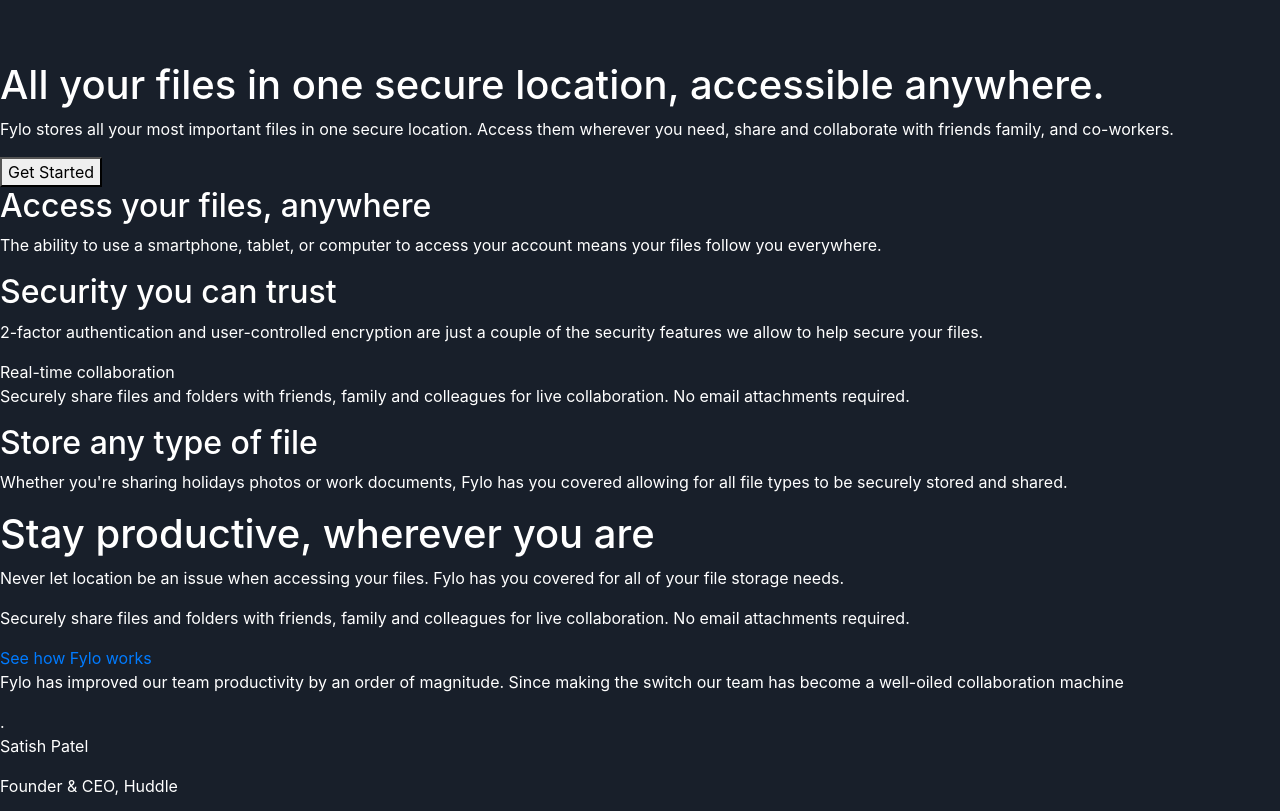
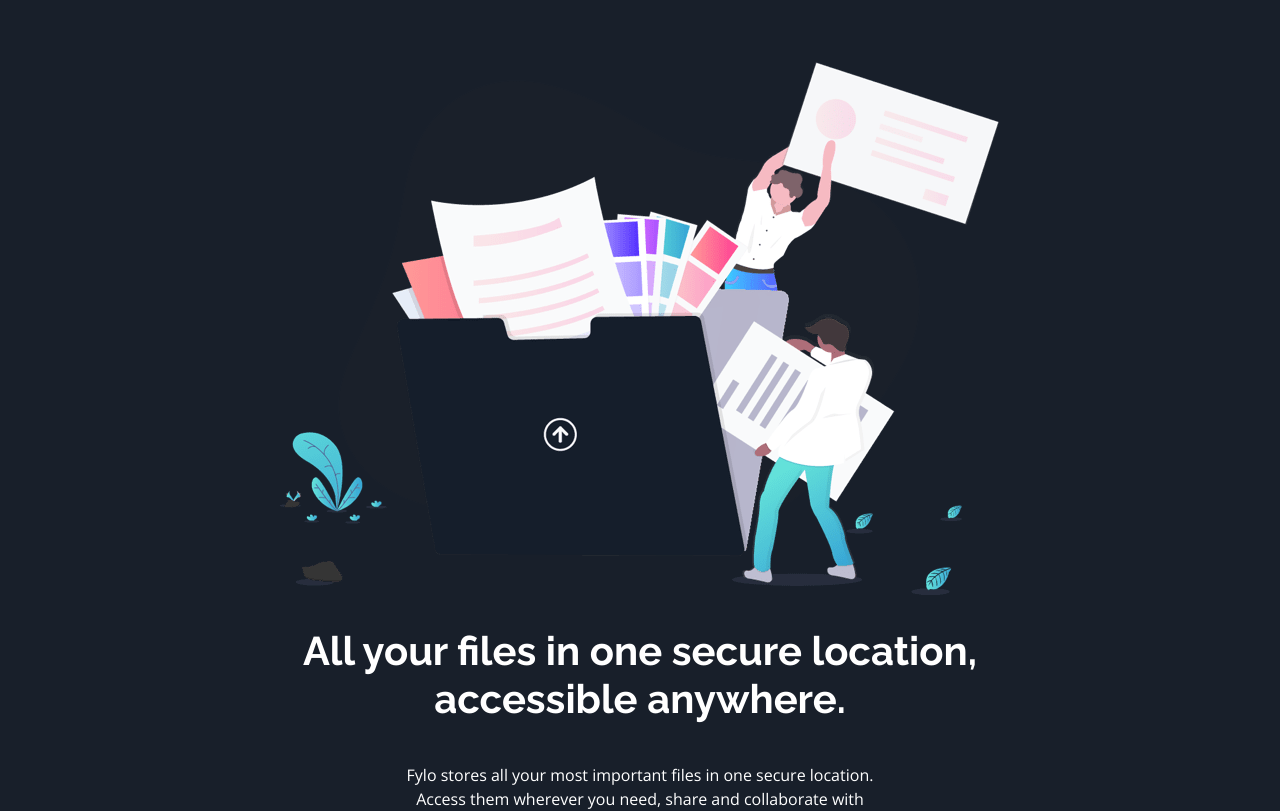
Before and after one commit to andre-lfa/Fylo-Landing-Page, a plain HTML site: page index.html in a window 1280 px wide. Shown: the part 129-940 px from the top of the page. Drawn offline with nearby package versions, Linux system fonts and the light colour scheme.

Commit message:
Style introduction section

```diff
--- a/css/styles.css
+++ b/css/styles.css
@@ -1,6 +1,12 @@
 body{
   background-color: hsl(218, 28%, 13%);
   color: white;
+  font-family: 'Open Sans', sans-serif;
+}
+
+h1{
+  font-family: 'Raleway', sans-serif;
+  font-weight: 700;
 }
 
 /* Navigation Bar */
@@ -14,3 +20,30 @@ body{
   color: white;
   font-family: 'Raleway', sans-serif;
 }
+
+/* Introduction */
+
+.introduction{
+  text-align: center;
+}
+
+.container{
+  line-height: 1.5rem;
+  padding: 2rem 11rem;
+}
+
+.p-introduction{
+  padding: 2rem 9rem 1rem;
+}
+
+.btn {
+  padding: .6rem 5rem;
+  border-radius: 2rem;
+  border-color: transparent;
+  color: white;
+  font-family: 'Open Sans', sans-serif;
+  font-size: 14px;
+  font-weight: bold;
+}
+
+.btn-grad {background-image: linear-gradient(to right, hsl(176, 68%, 64%) 0%, hsl(198, 60%, 50%) 90%)}
--- a/index.html
+++ b/index.html
@@ -12,7 +12,7 @@
   <!-- Font Awesome -->
   <link rel="stylesheet" href="https://use.fontawesome.com/releases/v5.7.1/css/all.css" integrity="sha384-fnmOCqbTlWIlj8LyTjo7mOUStjsKC4pOpQbqyi7RrhN7udi9RwhKkMHpvLbHG9Sr" crossorigin="anonymous">
   <!-- Google Fonts -->
-  <link href="https://fonts.googleapis.com/css?family=Open+Sans|Raleway" rel="stylesheet">
+  <link href="https://fonts.googleapis.com/css?family=Open+Sans|Raleway:400,700,900" rel="stylesheet">
   <!-- Bootstrap Scripts -->
   <script src="https://code.jquery.com/jquery-3.3.1.slim.min.js" integrity="sha384-q8i/X+965DzO0rT7abK41JStQIAqVgRVzpbzo5smXKp4YfRvH+8abtTE1Pi6jizo" crossorigin="anonymous"></script>
   <script src="https://cdnjs.cloudflare.com/ajax/libs/popper.js/1.14.6/umd/popper.min.js" integrity="sha384-wHAiFfRlMFy6i5SRaxvfOCifBUQy1xHdJ/yoi7FRNXMRBu5WHdZYu1hA6ZOblgut" crossorigin="anonymous"></script>
@@ -44,12 +44,18 @@
     </nav>
 
   <section id="introduction">
-    <h1>All your files in one secure location, accessible anywhere.</h2>
+    <div class="introduction">
+      <img src="images\illustration-intro.png" alt="">
+      <div class="container">
+        <h1>All your files in one secure location, accessible anywhere.</h1>
 
-      <p>Fylo stores all your most important files in one secure location. Access them wherever
-        you need, share and collaborate with friends family, and co-workers.</p>
+          <p class="p-introduction">Fylo stores all your most important files in one secure location. Access them wherever
+            you need, share and collaborate with friends family, and co-workers.</p>
 
-      <button type="button" name="button">Get Started</button>
+          <button class="btn btn-light btn-lg btn-grad" type="button" name="button">Get Started</button>
+      </div>
+    </div>
+
   </section>
 
   <section id="features">
```
